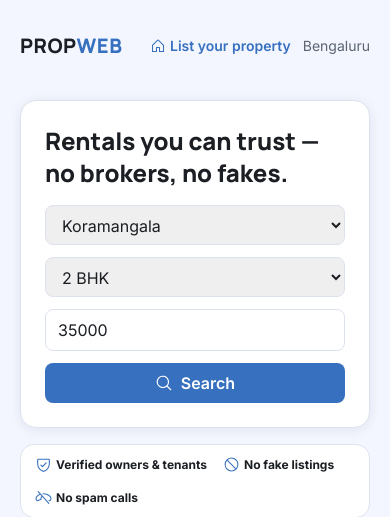
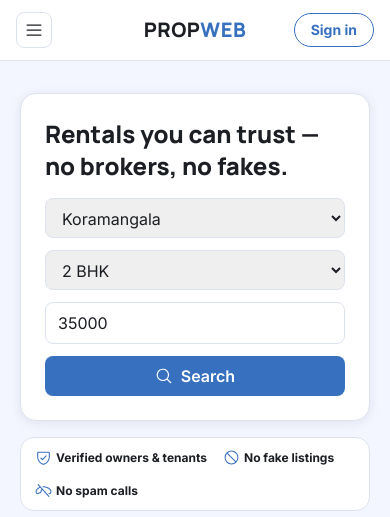
Before and after one commit to CryptoPrism-io/Propweb, a React (Vite) app in the folder app/: page / in a window 390 px wide. Shown: the top 517 px of the page. Built offline with nearby package versions, Linux system fonts and the light colour scheme.

Commit message:
feat: shared Navbar (hamburger menu + centered logo + Sign in) on all pages

```diff
--- a/app/src/App.tsx
+++ b/app/src/App.tsx
@@ -1,4 +1,5 @@
 import { Routes, Route } from 'react-router-dom';
+import { Navbar } from './components/Navbar';
 import Home from './pages/Home';
 import Results from './pages/Results';
 import ListingDetail from './pages/ListingDetail';
@@ -6,11 +7,14 @@ import OwnerWizard from './pages/OwnerWizard';
 
 export default function App() {
   return (
+    <>
+      <Navbar />
       <Routes>
         <Route path="/" element={<Home />} />
         <Route path="/results" element={<Results />} />
         <Route path="/listing/:id" element={<ListingDetail />} />
         <Route path="/owner/new" element={<OwnerWizard />} />
       </Routes>
+    </>
   );
 }
--- /dev/null
+++ b/app/src/components/Navbar.tsx
@@ -0,0 +1,108 @@
+import { useState, useEffect } from 'react';
+import { Link } from 'react-router-dom';
+import { List, X, House, CaretRight } from '@phosphor-icons/react';
+
+const MENU = [
+  { label: 'Home', to: '/' },
+  { label: 'Browse rentals', to: '/' },
+  { label: 'How it works', to: '/' },
+  { label: 'Trust & verification', to: '/' },
+  { label: 'Pricing', to: '/' },
+  { label: 'Help & support', to: '/' },
+];
+
+export function Navbar() {
+  const [open, setOpen] = useState(false);
+
+  useEffect(() => {
+    if (!open) return;
+    const onKey = (e: KeyboardEvent) => { if (e.key === 'Escape') setOpen(false); };
+    window.addEventListener('keydown', onKey);
+    return () => window.removeEventListener('keydown', onKey);
+  }, [open]);
+
+  return (
+    <header className="border-b border-line bg-white">
+      <div className="mx-auto grid max-w-5xl grid-cols-3 items-center px-4 py-3">
+        {/* left: hamburger */}
+        <div className="flex justify-start">
+          <button
+            type="button"
+            onClick={() => setOpen(true)}
+            aria-label="Open menu"
+            className="inline-flex h-9 w-9 items-center justify-center rounded-lg border border-line text-graphite"
+          >
+            <List size={20} />
+          </button>
+        </div>
+
+        {/* center: logo */}
+        <div className="flex justify-center">
+          <Link to="/" className="font-display text-xl font-extrabold tracking-wide text-graphite">
+            PROP<span className="text-blueharbor">WEB</span>
+          </Link>
+        </div>
+
+        {/* right: sign in */}
+        <div className="flex justify-end">
+          <button
+            type="button"
+            className="rounded-full border-[1.5px] border-blueharbor px-4 py-1.5 text-sm font-bold text-blueharbor"
+          >
+            Sign in
+          </button>
+        </div>
+      </div>
+
+      {/* slide-in menu drawer */}
+      {open && (
+        <div className="fixed inset-0 z-50" onClick={() => setOpen(false)}>
+          <div className="absolute inset-0 bg-graphite/40" />
+          <nav
+            aria-label="Main menu"
+            onClick={e => e.stopPropagation()}
+            className="absolute left-0 top-0 h-full w-72 max-w-[80%] bg-white p-5 shadow-card"
+          >
+            <div className="mb-6 flex items-center justify-between">
+              <span className="font-display text-lg font-extrabold">
+                PROP<span className="text-blueharbor">WEB</span>
+              </span>
+              <button
+                type="button"
+                onClick={() => setOpen(false)}
+                aria-label="Close menu"
+                className="inline-flex h-8 w-8 items-center justify-center rounded-lg text-coolgrey"
+              >
+                <X size={20} />
+              </button>
+            </div>
+
+            <ul className="space-y-1">
+              {MENU.map(m => (
+                <li key={m.label}>
+                  <Link
+                    to={m.to}
+                    onClick={() => setOpen(false)}
+                    className="flex items-center justify-between rounded-lg px-3 py-2.5 text-sm font-semibold text-graphite hover:bg-moontint"
+                  >
+                    {m.label}
+                    <CaretRight size={14} className="text-coolgrey" />
+                  </Link>
+                </li>
+              ))}
+            </ul>
+
+            <div className="my-3 border-t border-line" />
+            <Link
+              to="/owner/new"
+              onClick={() => setOpen(false)}
+              className="flex items-center gap-2 rounded-lg px-3 py-2.5 text-sm font-bold text-blueharbor hover:bg-moontint"
+            >
+              <House size={18} /> List your property
+            </Link>
+          </nav>
+        </div>
+      )}
+    </header>
+  );
+}
--- a/app/src/pages/Home.tsx
+++ b/app/src/pages/Home.tsx
@@ -1,6 +1,6 @@
 import { useState } from 'react';
-import { useNavigate, Link } from 'react-router-dom';
-import { MagnifyingGlass, ShieldCheck, Prohibit, PhoneSlash, House } from '@phosphor-icons/react';
+import { useNavigate } from 'react-router-dom';
+import { MagnifyingGlass, ShieldCheck, Prohibit, PhoneSlash } from '@phosphor-icons/react';
 import { useData } from '../hooks/useData';
 import { ListingCard } from '../components/ListingCard';
 
@@ -17,17 +17,7 @@ export default function Home() {
 
   return (
     <div className="mx-auto max-w-5xl px-5 py-8">
-      <div className="flex items-center justify-between">
-        <div className="font-display text-xl font-extrabold tracking-wide">PROP<span className="text-blueharbor">WEB</span></div>
-        <div className="flex items-center gap-3">
-          <Link to="/owner/new" className="inline-flex items-center gap-1 text-sm font-semibold text-blueharbor">
-            <House size={16} /> List your property
-          </Link>
-          <span className="text-sm text-coolgrey">Bengaluru</span>
-        </div>
-      </div>
-
-      <div className="mt-10 rounded-card bg-white p-6 shadow-card border border-line">
+      <div className="rounded-card bg-white p-6 shadow-card border border-line">
         <h1 className="font-display text-2xl font-extrabold">Rentals you can trust — no brokers, no fakes.</h1>
         <div className="mt-4 grid gap-3 sm:grid-cols-4">
           <select value={locality} onChange={e => setLocality(e.target.value)} className="rounded-lg border border-line px-3 py-2">
```
Lines whose indentation alone changed are shown as unchanged.
